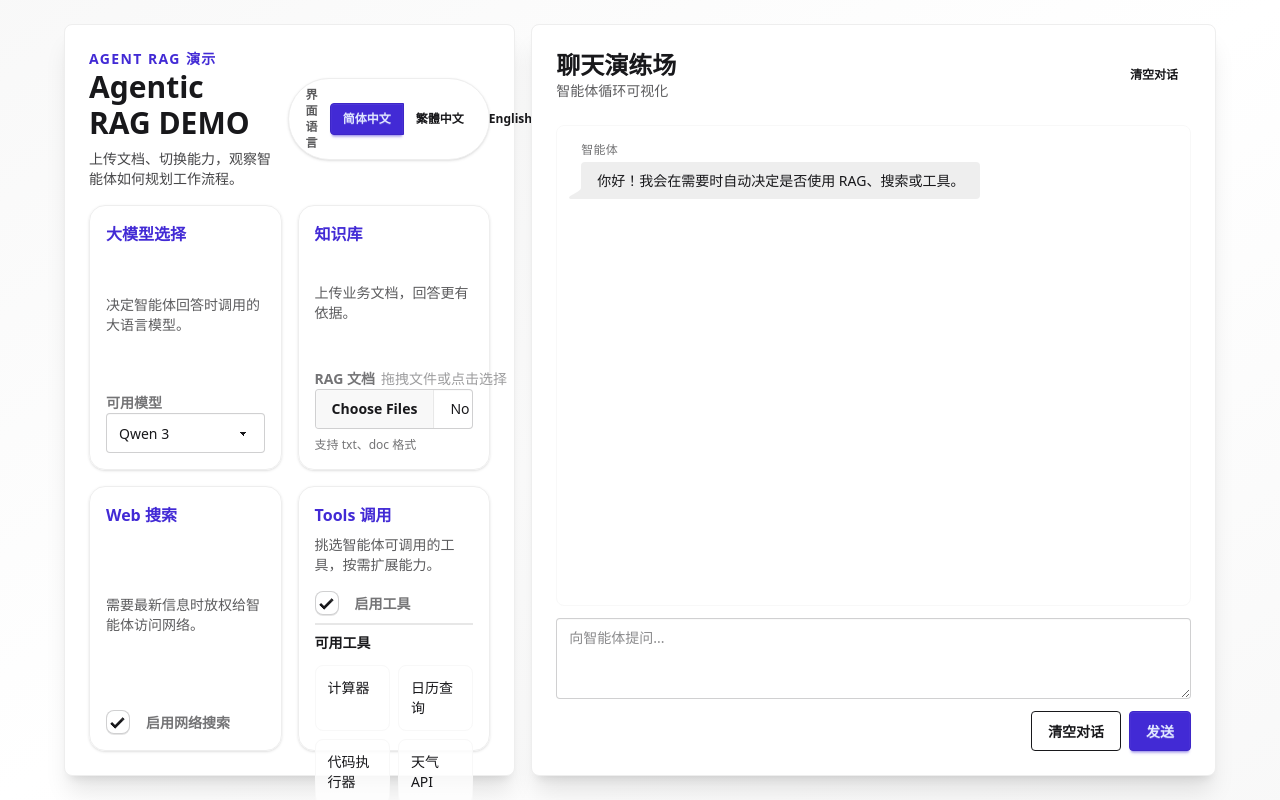
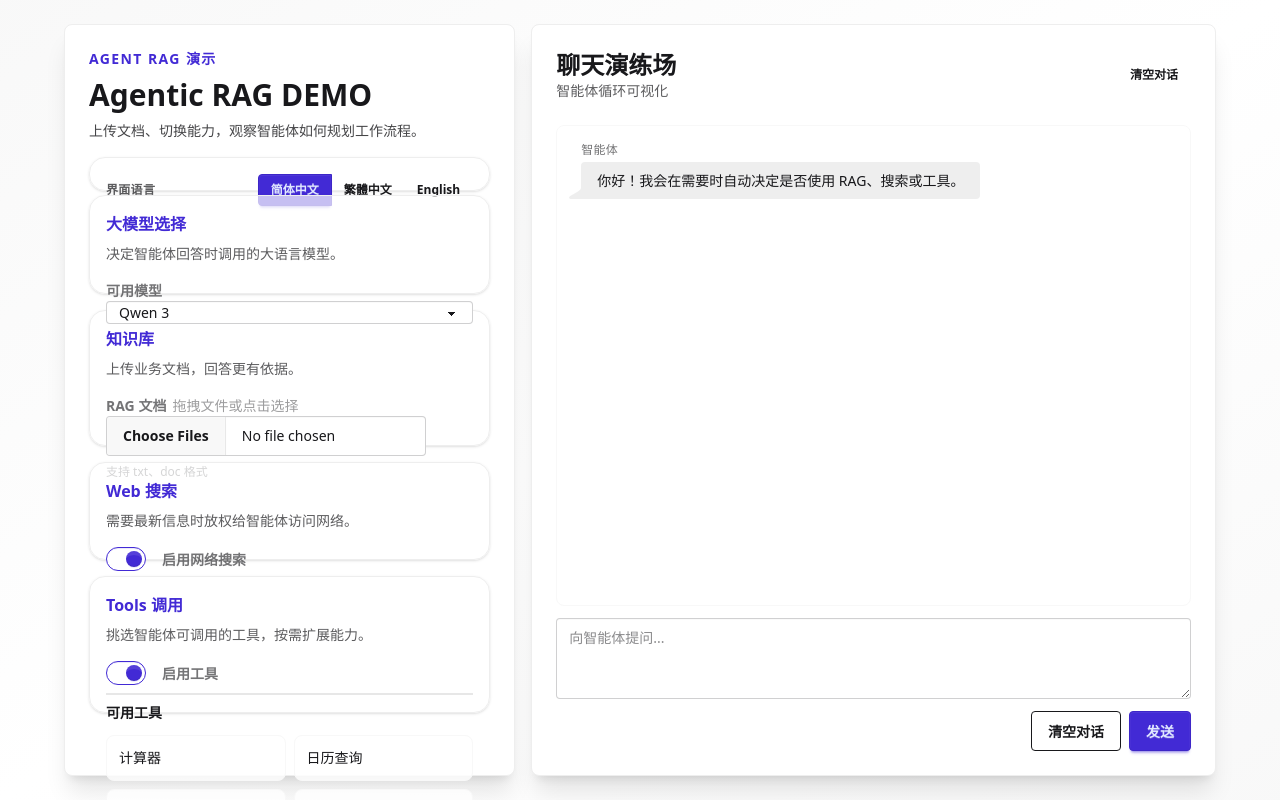
Before and after one commit to justin0x5eed/agent_demo, a React (Vite) app in the folder frontend/: page / in a window 1280 px wide. Built offline with nearby package versions, Linux system fonts and the light colour scheme.

Commit message:
Update left panel layout with row spans (#121)

```diff
--- a/frontend/src/App.tsx
+++ b/frontend/src/App.tsx
@@ -360,18 +360,15 @@ Key takeaways: ${userMessage}`
         <div className="grid min-h-0 flex-1 grid-cols-1 gap-4 lg:h-full lg:grid-cols-5 lg:items-stretch">
           <section className="card flex h-full min-h-0 flex-col border border-base-300 bg-base-100 shadow-xl lg:col-span-2">
             <div className="card-body flex min-h-0 flex-1 flex-col gap-4">
-              <header className="flex flex-col gap-4 lg:flex-row lg:items-center lg:justify-between">
-                <div>
-                  <p className="text-sm font-semibold uppercase tracking-widest text-primary">
-                    {t.title}
-                  </p>
-                  <h1 className="text-3xl font-bold">Agentic RAG DEMO</h1>
-                  <p className="mt-2 text-sm opacity-80">{t.subtitle}</p>
-                </div>
-                <div className="flex items-center gap-3 rounded-full border border-base-300 bg-base-100 px-4 py-2 shadow-sm">
-                  <span className="text-xs font-semibold uppercase tracking-wide opacity-70">
-                    {t.language}
-                  </span>
+              <header className="flex flex-col gap-2">
+                <p className="text-sm font-semibold uppercase tracking-widest text-primary">{t.title}</p>
+                <h1 className="text-3xl font-bold">Agentic RAG DEMO</h1>
+                <p className="text-sm opacity-80">{t.subtitle}</p>
+              </header>
+
+              <div className="grid min-h-0 flex-1 grid-cols-1 gap-4 lg:grid-rows-[repeat(16,minmax(0,1fr))]">
+                <div className="flex h-full flex-wrap items-center justify-between gap-3 rounded-2xl border border-base-300 bg-base-100/70 p-4 shadow-sm lg:row-span-1">
+                  <span className="text-xs font-semibold uppercase tracking-wide opacity-70">{t.language}</span>
                   <div className="join">
                     <button
                       className={`btn btn-sm join-item ${language === 'zh' ? 'btn-primary' : 'btn-ghost'}`}
@@ -393,10 +390,8 @@ Key takeaways: ${userMessage}`
                     </button>
                   </div>
                 </div>
-              </header>
 
-              <div className="grid min-h-0 flex-1 grid-cols-1 gap-4 md:grid-cols-2 md:auto-rows-[minmax(0,1fr)] md:items-stretch">
-                <div className="flex h-full flex-col rounded-2xl border border-base-300 bg-base-100/70 p-4 shadow-sm">
+                <div className="flex h-full flex-col rounded-2xl border border-base-300 bg-base-100/70 p-4 shadow-sm lg:row-span-3">
                   <p className="text-base font-semibold text-primary">{t.modelTitle}</p>
                   <p className="mb-4 mt-2 text-sm opacity-70">{t.modelDescription}</p>
                   <label className="label" htmlFor="model-select">
@@ -416,7 +411,7 @@ Key takeaways: ${userMessage}`
                   </select>
                 </div>
 
-                <div className="flex h-full flex-col rounded-2xl border border-base-300 bg-base-100/70 p-4 shadow-sm">
+                <div className="flex h-full flex-col rounded-2xl border border-base-300 bg-base-100/70 p-4 shadow-sm lg:row-span-4">
                   <p className="text-base font-semibold text-primary">
                     {t.knowledgeBaseTitle}
                   </p>
@@ -461,7 +456,7 @@ Key takeaways: ${userMessage}`
                   </div>
                 </div>
 
-                <div className="flex h-full flex-col rounded-2xl border border-base-300 bg-base-100/70 p-4 shadow-sm">
+                <div className="flex h-full flex-col rounded-2xl border border-base-300 bg-base-100/70 p-4 shadow-sm lg:row-span-3">
                   <p className="text-base font-semibold text-primary">
                     {t.webSearchTitle}
                   </p>
@@ -469,7 +464,7 @@ Key takeaways: ${userMessage}`
                   <label className="label cursor-pointer justify-start gap-4">
                     <input
                       type="checkbox"
-                      className="checkbox"
+                      className="toggle toggle-primary"
                       checked={enableWebSearch}
                       onChange={(event) => setEnableWebSearch(event.target.checked)}
                     />
@@ -477,7 +472,7 @@ Key takeaways: ${userMessage}`
                   </label>
                 </div>
 
-                <div className="flex h-full flex-col rounded-2xl border border-base-300 bg-base-100/70 p-4 shadow-sm">
+                <div className="flex h-full flex-col rounded-2xl border border-base-300 bg-base-100/70 p-4 shadow-sm lg:row-span-4">
                   <p className="text-base font-semibold text-primary">
                     {t.toolsTitle}
                   </p>
@@ -485,7 +480,7 @@ Key takeaways: ${userMessage}`
                   <label className="label cursor-pointer justify-start gap-4">
                     <input
                       type="checkbox"
-                      className="checkbox"
+                      className="toggle toggle-primary"
                       checked={enableTools}
                       onChange={(event) => setEnableTools(event.target.checked)}
                     />
```
